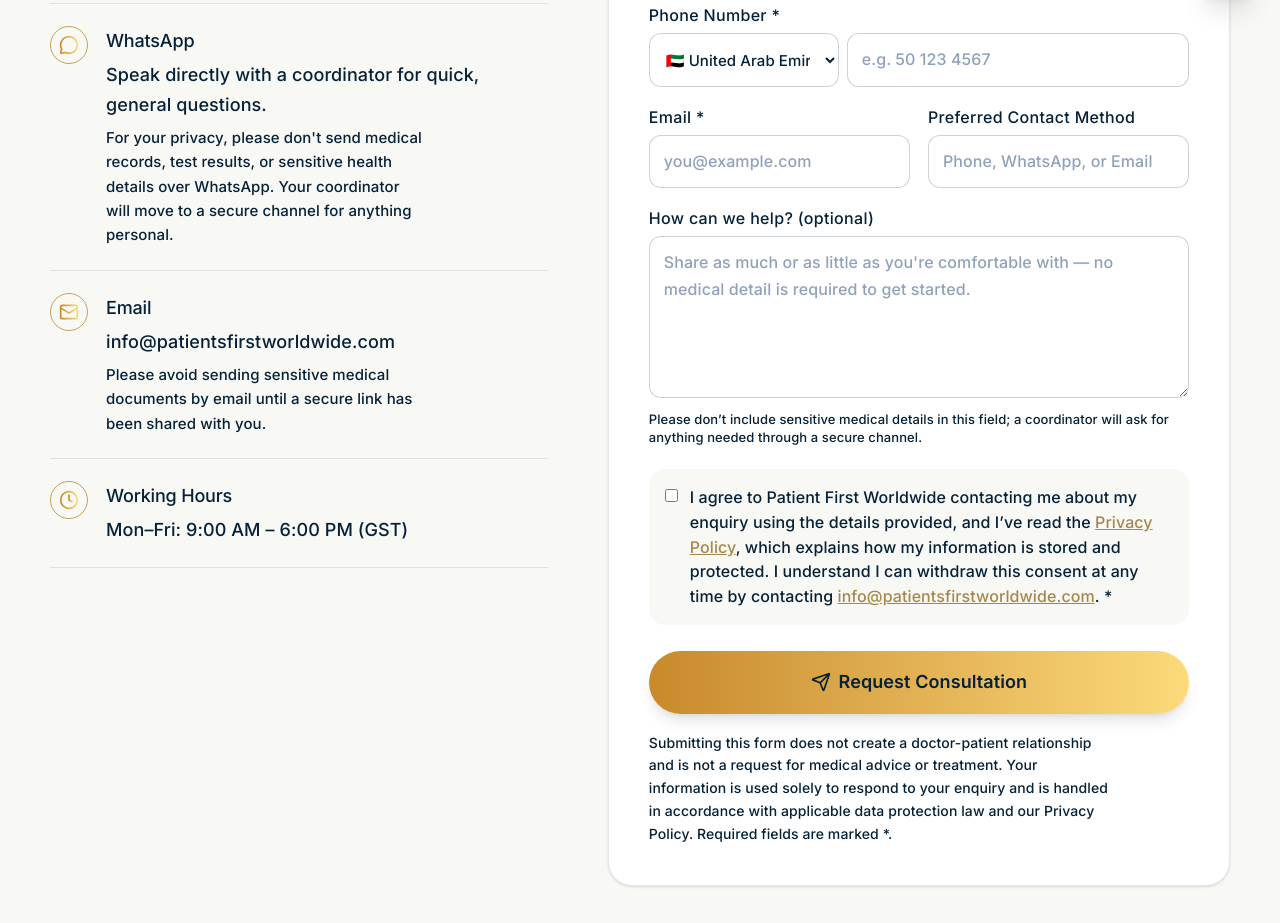
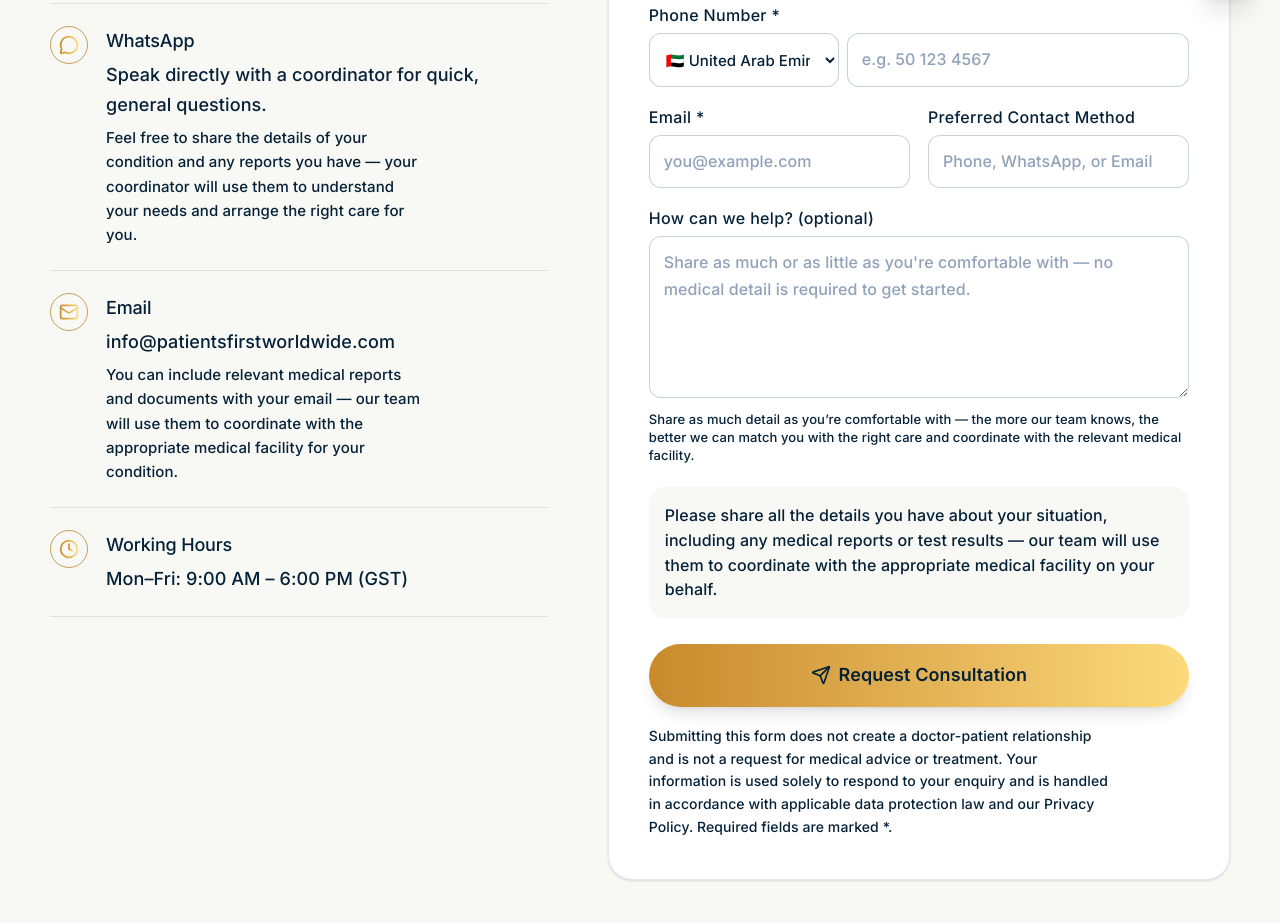
Before and after one commit to growizedigitaluae/patients-first--v2, a Next.js app: page /contact in a window 1280 px wide. Shown: the part 780-1703 px from the top of the page. Built offline with nearby package versions, Linux system fonts and the light colour scheme.

Commit message:
contact details updated

```diff
--- a/src/app/contact/actions.ts
+++ b/src/app/contact/actions.ts
@@ -21,7 +21,6 @@
     contactMethod: String(formData.get("contactMethod") ?? ""),
     careArea: String(formData.get("careArea") ?? ""),
     message: String(formData.get("message") ?? ""),
-    consent: formData.get("consent") === "on",
   };
 
   const values = {
--- a/src/app/contact/page.tsx
+++ b/src/app/contact/page.tsx
@@ -26,13 +26,13 @@
     icon: MessageCircle,
     title: "WhatsApp",
     body: <p>Speak directly with a coordinator for quick, general questions.</p>,
-    fine: "For your privacy, please don't send medical records, test results, or sensitive health details over WhatsApp. Your coordinator will move to a secure channel for anything personal.",
+    fine: "Feel free to share the details of your condition and any reports you have — your coordinator will use them to understand your needs and arrange the right care for you.",
   },
   {
     icon: Mail,
     title: "Email",
     body: <a href={`mailto:${site.email}`}>{site.email}</a>,
-    fine: "Please avoid sending sensitive medical documents by email until a secure link has been shared with you.",
+    fine: "You can include relevant medical reports and documents with your email — our team will use them to coordinate with the appropriate medical facility for your condition.",
   },
   {
     icon: Clock,
--- a/src/components/ContactForm.tsx
+++ b/src/components/ContactForm.tsx
@@ -142,22 +142,18 @@
           defaultValue={state.values?.message}
         />
         <span className={fieldNoteClass}>
-          Please don’t include sensitive medical details in this field; a coordinator will ask for
-          anything needed through a secure channel.
+          Share as much detail as you&rsquo;re comfortable with &mdash; the more our team knows,
+          the better we can match you with the right care and coordinate with the relevant
+          medical facility.
         </span>
         {state.errors?.message && <p className="mt-1.5 text-xs text-red-600">{state.errors.message[0]}</p>}
       </div>
 
-      <label className="flex gap-3 items-start my-[22px] mb-[26px] py-4 px-4 bg-ivory rounded-2xl cursor-pointer">
-        <input type="checkbox" name="consent" required className="mt-1 accent-gold" />
-        <span className="text-sm text-navy leading-[1.55]">
-          I agree to Patient First Worldwide contacting me about my enquiry using the details
-          provided, and I’ve read the <span className="text-gold-dark underline">Privacy Policy</span>,
-          which explains how my information is stored and protected. I understand I can withdraw this
-          consent at any time by contacting <span className="text-gold-dark underline">info@patientsfirstworldwide.com</span>. *
-        </span>
-      </label>
-      {state.errors?.consent && <p className="text-xs text-red-600 -mt-4 mb-3">{state.errors.consent[0]}</p>}
+      <p className="my-[22px] mb-[26px] py-4 px-4 bg-ivory rounded-2xl text-sm text-navy leading-[1.55]">
+        Please share all the details you have about your situation, including any medical reports
+        or test results &mdash; our team will use them to coordinate with the appropriate medical
+        facility on your behalf.
+      </p>
 
       {state.status === "error" && !Object.keys(state.errors ?? {}).length && (
         <p className="text-xs text-red-600 mb-4">
--- a/src/components/ui.tsx
+++ b/src/components/ui.tsx
@@ -9,8 +9,6 @@
   image,
   children,
   compact = false,
-  wide = false,
-  titleClass = "text-4xl md:text-5xl lg:text-6xl",
 }: {
   eyebrow: string;
   title: React.ReactNode;
@@ -18,8 +16,6 @@
   image: string;
   children?: React.ReactNode;
   compact?: boolean;
-  wide?: boolean;
-  titleClass?: string;
 }) {
   return (
     <section className={`relative pt-36 ${compact ? "pb-4" : "pb-20"} px-6 overflow-hidden bg-ivory`}>
@@ -27,11 +23,11 @@
         <Image src={image} alt="" fill className="object-cover object-top opacity-95" priority />
         <div className="absolute inset-0 bg-gradient-to-b from-white/75 via-ivory/85 to-ivory" />
       </div>
-      <div className={`relative z-10 ${wide ? "max-w-6xl" : "max-w-4xl"} mx-auto text-center`}>
+      <div className="relative z-10 max-w-6xl mx-auto text-center">
         <p className="text-gold-dark font-semibold tracking-[0.2em] uppercase text-xs mb-4">{eyebrow}</p>
-        <h1 className={`${titleClass} font-serif leading-tight text-midnight`}>{title}</h1>
+        <h1 className="text-3xl md:text-4xl font-serif leading-[1.15] text-midnight md:whitespace-nowrap">{title}</h1>
         {description && (
-          <p className="mt-6 text-lg text-navy leading-relaxed mx-auto">{description}</p>
+          <p className="mt-6 text-lg text-navy leading-relaxed max-w-2xl mx-auto">{description}</p>
         )}
         {children && <div className="mt-8">{children}</div>}
       </div>
--- a/src/lib/leads.ts
+++ b/src/lib/leads.ts
@@ -13,7 +13,6 @@
     .trim()
     .optional()
     .refine((value) => !value || value.length >= 10, "Please tell us a little more about your situation."),
-  consent: z.literal(true, { message: "Please agree to be contacted about your enquiry." }),
 });
 
 export type ContactLead = z.infer<typeof contactSchema>;
```
